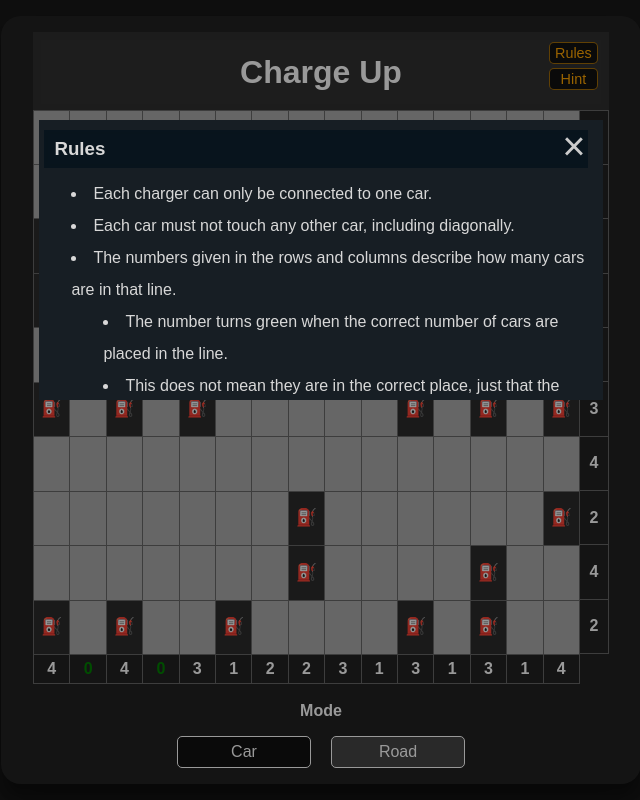
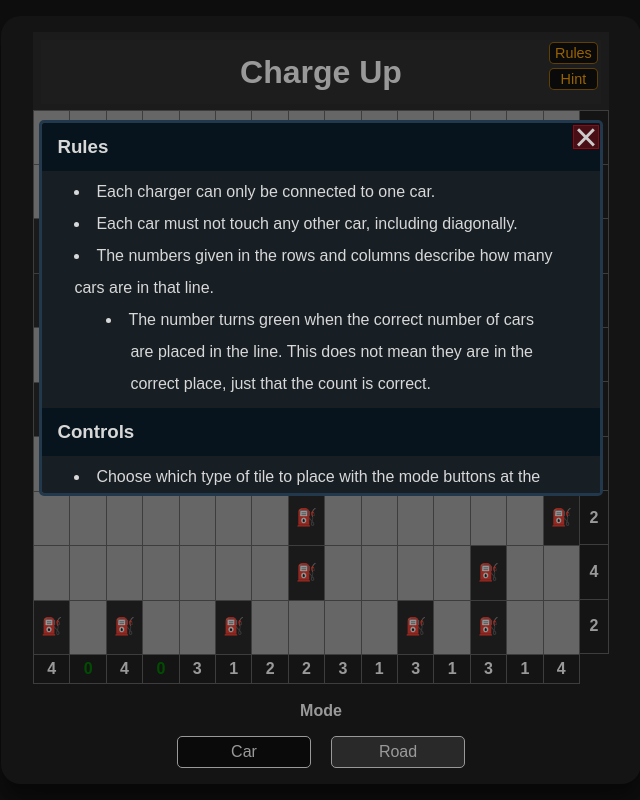
Before and after one commit to Californ1a/chargeup, a Vue app: page / in a window 1280 px wide. Both pictures are taken after a click on the button "Rules". Shown: the whole page, without its empty margins (319-959 px from the left). Built offline with nearby package versions, Linux system fonts and the light colour scheme.

Commit message:
updated rules with controls

```diff
--- a/src/components/RulesModal.vue
+++ b/src/components/RulesModal.vue
@@ -9,8 +9,17 @@
 					<li>Each car must not touch any other car, including diagonally.</li>
 					<li>The numbers given in the rows and columns describe how many cars are in that line.
 						<ul>
-							<li>The number turns green when the correct number of cars are placed in the line.</li>
-							<li>This does not mean they are in the correct place, just that the count is correct.</li>
+							<li>The number turns green when the correct number of cars are placed in the line. This does not mean they are in the correct place, just that the count is correct.</li>
+						</ul>
+					</li>
+				</ul>
+				<h3>Controls</h3>
+				<ul>
+					<li>Choose which type of tile to place with the mode buttons at the bottom.</li>
+					<li>Click an individual cell or click & drag to place the selected type.</li>
+					<li>Click on a row or column to fill the entire line with your selected type.
+						<ul>
+							<li>This will not affect cars connected to chargers so road can be easily filled once a line is complete.</li>
 						</ul>
 					</li>
 				</ul>
@@ -43,29 +52,35 @@ onMounted(() => {
 	width: 100%;
 	height: 100%;
 	overflow: auto;
-	background-color: rgb(0, 0, 0);
 	background-color: rgba(0, 0, 0, 0.4);
 	flex: 1;
 }
 
 .modal-content {
 	background-color: rgb(23, 30, 36);
-	margin: 15vh 28vw 50vh 28vw;
+	margin: 15vh 28vw 38vh 28vw;
 	width: 100%;
 	overflow-y: overlay;
-	padding-right: 10px;
+	border: 3px solid #22394d;
+	border-radius: 5px;
 }
 
 .modal-content ul {
 	list-style-type: disc;
 	list-style-position: inside;
-	padding-left: 2rem;
+	padding: 0 2rem;
 	line-height: 2rem;
+	margin-bottom: 0.5rem;
+}
+
+.modal-content ul ul {
+	padding-left: 3.5rem;
+	text-indent: -1.5rem;
 }
 
 .modal-content h3 {
-	margin: 10px 5px;
-	padding: 5px 10px;
+	margin-bottom: 5px;
+	padding: 10px 15px;
 	position: sticky;
 	top: 0;
 	background-color: rgba(4, 18, 27, 0.75);
@@ -79,17 +94,21 @@ onMounted(() => {
 	background: none;
 	color: #ccc;
 	border: none;
-	top: 15px;
-	right: 7px;
+	top: 2px;
+	right: 1px;
 	font-size: 2.5rem;
 	z-index: 2;
 	cursor: pointer;
 	line-height: 1.4rem;
 	overflow: hidden;
+	background: #ff000044;
+	border: 1px solid #ff000066;
 }
 
 .closebutton:hover {
 	color: white;
+	background: #ff000055;
+	border: 1px solid #ff000077;
 }
 
 .closebutton:focus {
```
